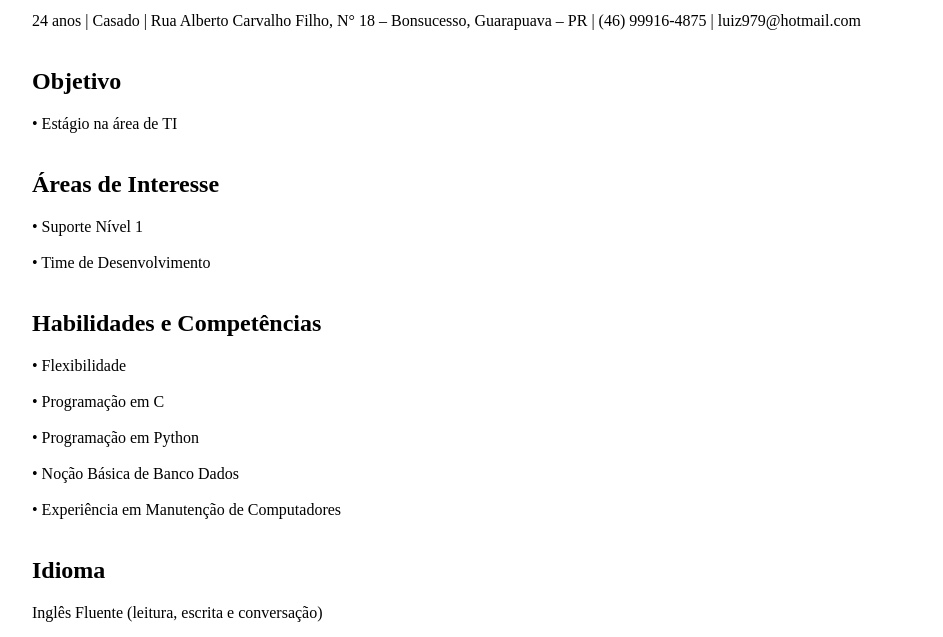
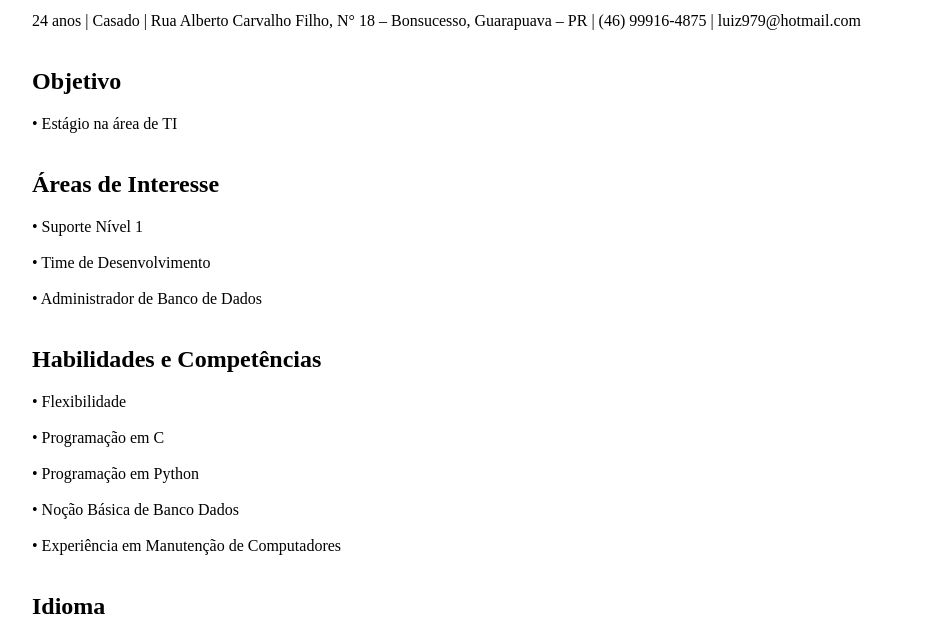
Before and after one commit to TFHz-Dark/Atividade-Curriculo, a plain HTML site: page index.html in a window 1280 px wide. Shown: the part 131-768 px from the top of the page, without its empty margins (168-1111 px from the left). Drawn offline with Linux system fonts and the light colour scheme.

Commit message:
Testando commit,push,fetch,pull

```diff
--- a/index.html
+++ b/index.html
@@ -37,6 +37,9 @@
         <br/>
         <br/>
         <span>• Time de Desenvolvimento</span>
+        <br/>
+        <br/>
+        <span>• Administrador de Banco de Dados</span>
     </div>
     <br/>
     <div>
```
